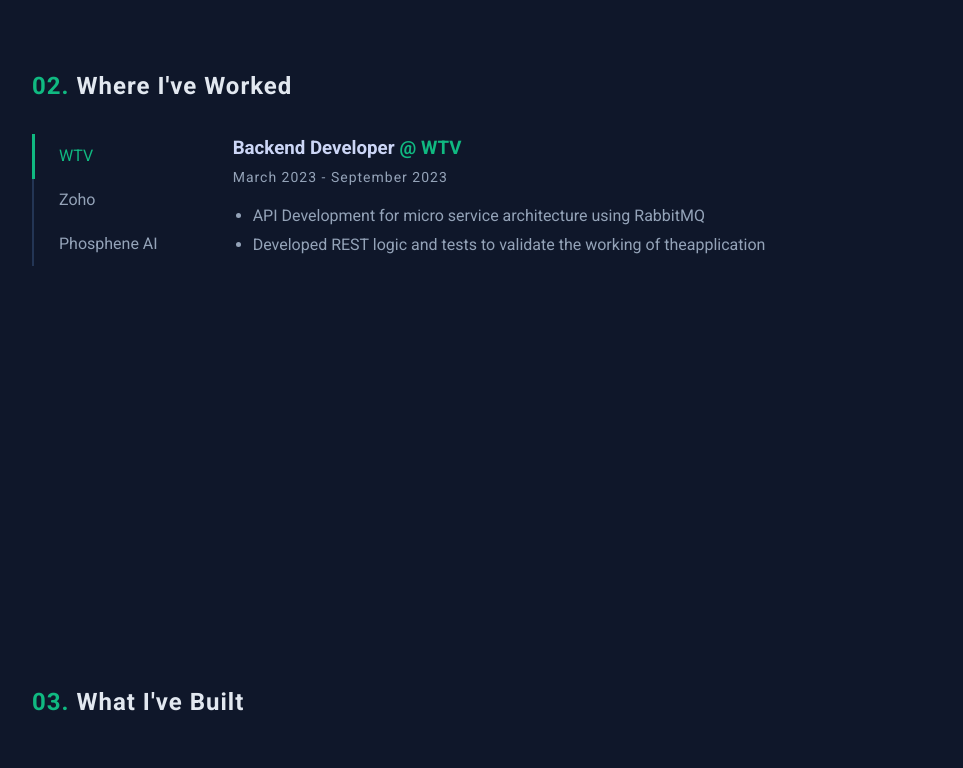
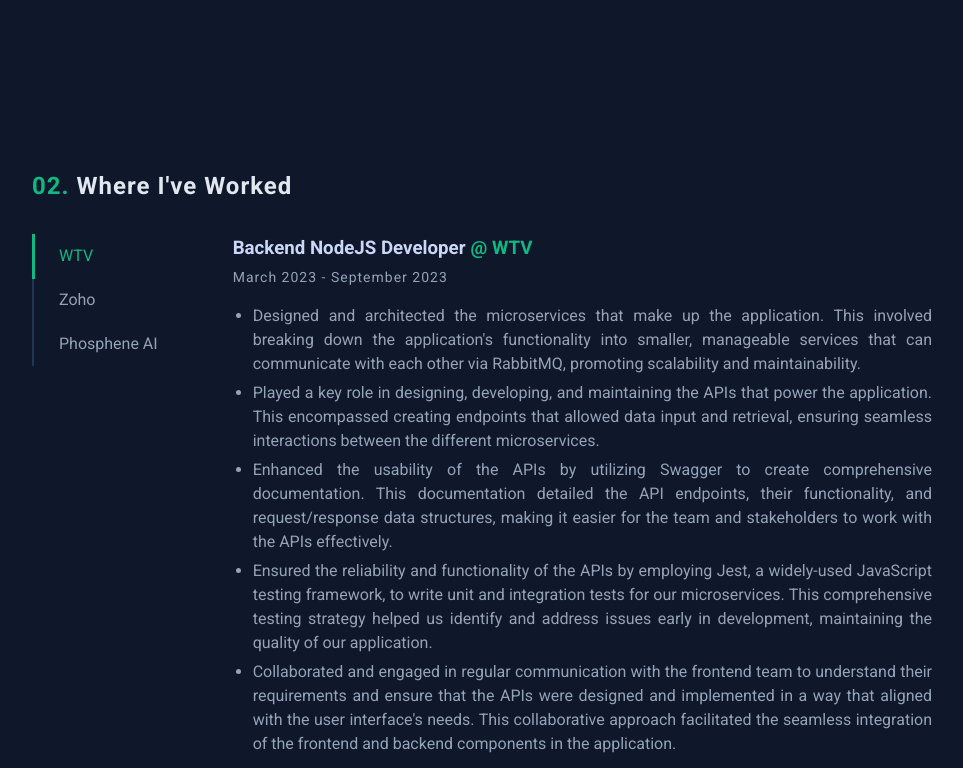
Before and after one commit to leanderpaul/leanderpaul.github.io, a Vue app: page / in a window 1280 px wide. Shown: the part 1460-2228 px from the top of the page, without its empty margins (158-1121 px from the left). Built offline with nearby package versions, Linux system fonts and the light colour scheme.

Commit message:
perf: optimized experience component

```diff
--- a/src/assets/main.css
+++ b/src/assets/main.css
@@ -104,9 +104,8 @@
 }
 
 .section {
-  scroll-margin-top: 90px;
   margin: 80px auto;
-  padding-top: 70px;
+  padding-top: 120px;
   max-width: 900px;
 }
 
--- a/src/data.ts
+++ b/src/data.ts
@@ -10,9 +10,9 @@
  * Defining types
  */
 
-interface WorkExperience {
-  fromDate: string;
-  toDate?: string;
+export interface Experience {
+  startDate: string;
+  endDate?: string;
   company: string;
   companyUrl?: string;
   designation: string;
@@ -40,36 +40,47 @@
  * Declaring the constants
  */
 
-export const workExperience: WorkExperience[] = [
+export const experiences: Experience[] = [
   {
-    fromDate: '03-2023',
-    toDate: '09-2023',
-    company: 'World Television (WTV)',
+    startDate: 'March 2023',
+    endDate: 'September 2023',
+    company: 'WTV',
     companyUrl: 'https://wtvglobal.com',
     designation: 'Backend NodeJS Developer',
     description: [
-      'API Development for micro service architecture using RabbitMQ',
-      'Developed REST logic and tests to validate the working of theapplication',
+      "Designed and architected the microservices that make up the application. This involved breaking down the application's functionality into smaller, manageable services that can communicate with each other via RabbitMQ, promoting scalability and maintainability.",
+      'Played a key role in designing, developing, and maintaining the APIs that power the application. This encompassed creating endpoints that allowed data input and retrieval, ensuring seamless interactions between the different microservices.',
+      'Enhanced the usability of the APIs by utilizing Swagger to create comprehensive documentation. This documentation detailed the API endpoints, their functionality, and request/response data structures, making it easier for the team and stakeholders to work with the APIs effectively.',
+      'Ensured the reliability and functionality of the APIs by employing Jest, a widely-used JavaScript testing framework, to write unit and integration tests for our microservices. This comprehensive testing strategy helped us identify and address issues early in development, maintaining the quality of our application.',
+      "Collaborated and engaged in regular communication with the frontend team to understand their requirements and ensure that the APIs were designed and implemented in a way that aligned with the user interface's needs. This collaborative approach facilitated the seamless integration of the frontend and backend components in the application.",
     ],
   },
   {
-    fromDate: '01-2020',
-    toDate: '08-2022',
-    company: 'Zoho Corporation',
+    startDate: 'January 2020',
+    endDate: 'August 2022',
+    company: 'Zoho',
     companyUrl: 'https://zoho.com',
     designation: 'Member Technical Staff',
-    description: ['API Development using XML for internal service teams', 'Maintained Redis Cache in Accounts for all API queries'],
+    description: [
+      'Maintained an application that played a critical role in the organization by overseeing Authentication and Authorization for other services. This application served as a fundamental microservice, establishing communication through REST APIs and XML data exchange, ensuring secure access to resources.',
+      "Created and maintained essential APIs vital for different service teams within the organization, addressing their specific requirements and enabling seamless interaction between systems. These APIs were instrumental in facilitating data transfer and user access, contributing to the overall effectiveness of the organization's services.",
+      "Managed the application's caching strategy, optimizing performance by reducing data redundancy and enhancing response times. This effort significantly improved the efficiency and responsiveness of the system, resulting in a smoother user experience.",
+      'Implemented SAML authentication within the application to bolster security and access control, safeguarding sensitive resources and data. This enhancement further solidified the robustness of the Authentication and Authorization mechanisms in place.',
+      'Wrote migration scripts to execute the seamless transfer of data from one database to another, ensuring data integrity and consistency. This data migration was essential for maintaining the continuity of services during database transitions.',
+      "Demonstrated a keen eye for detail by identifying and rectifying various bugs present in the application. These efforts not only improved the application's functionality but also enhanced the overall user experience, eliminating potential issues and bottlenecks.",
+    ],
   },
   {
-    fromDate: '04-2018',
-    toDate: '01-2020',
+    startDate: 'April 2018',
+    endDate: 'January 2020',
     company: 'Phosphene AI',
     designation: 'Full Stack Web Developer',
     description: [
-      'Maintained positive work ethic and commitment to providingexcellent service',
-      'Designed the API and Database design for the application',
-      'Developed the back-end server using Express, NodeJS andMongoDB',
-      'Deployed the application to AWS and setup the internal VPCnetworking routes and SSL certificates',
+      "Architected and created the web application, orchestrating the various components to ensure a coherent and efficient user experience. This included designing the application's structure, identifying key functionalities, and establishing the overall flow of data and interactions.",
+      "Orchestrated the creation and management of authentication and authorization systems within the backend application, as well as the development and maintenance of the essential APIs. This involved implementing secure access control, user authentication, and role-based permissions to safeguard sensitive data and resources, thereby enhancing the application's overall security.",
+      "Designed the database schema, meticulously defining the structure and relationships of the tables to support the application's data requirements. These decisions were instrumental in ensuring data integrity and efficient data retrieval, improving the overall performance of the application.",
+      "Developed the frontend React application to seamlessly interact with the backend, creating a cohesive user interface that facilitated a smooth and intuitive user experience. This included implementing data retrieval and display, user interactions, and dynamic content rendering to meet the application's requirements effectively.",
+      'Deployed the application in the AWS (Amazon Web Services) environment, ensuring it was accessible and reliable. This deployment encompassed configuring cloud infrastructure, managing resources, and optimizing application performance to provide users with a dependable and responsive web application.',
     ],
   },
 ];
--- a/src/pages/home/experience.component.vue
+++ b/src/pages/home/experience.component.vue
@@ -1,81 +1,49 @@
 <script lang="ts" setup>
 import { onMounted, reactive, ref } from 'vue';
+import { experiences, type Experience } from '@app/data';
 
-const activeTab = ref('wtv');
-const activeIndicatorStyle = reactive<{ top?: string; left?: string }>({});
-const getTabTitles = () => document.querySelectorAll('.tab-title button') as NodeListOf<HTMLButtonElement>;
-const getTabContents = () => document.querySelectorAll('.tab-content > div') as NodeListOf<HTMLDivElement>;
-const activate = (state: boolean, element: HTMLElement) => (state ? element.classList.add('active') : element.classList.remove('active'));
+const activeTab = ref(experiences[0] as Experience);
+const activeIndicatorStyle = reactive<{ top: string; left: string; display?: 'none' }>({ top: '1000px', left: '0px', display: 'none' });
 
-function handleClick(event: MouseEvent) {
+function handleClick(event: MouseEvent, experience: Experience) {
+  activeTab.value = experience;
   const btn = event.target as HTMLButtonElement;
   activeIndicatorStyle.top = `${btn.offsetTop}px`;
   activeIndicatorStyle.left = `${btn.offsetLeft}px`;
-  activeTab.value = btn.dataset.target as string;
-  getTabTitles().forEach(tabTitle => activate(btn === tabTitle, tabTitle));
-  getTabContents().forEach(tabContent => activate(btn.dataset.target === tabContent.id, tabContent));
 }
 
-function handleResize() {
-  const tabTitles = getTabTitles();
-  const activeTabTitle = tabTitles[Array.from(tabTitles).findIndex(tabTitle => tabTitle.dataset.target === activeTab.value)];
+function positionActiveIndicator() {
+  const activeTabTitle = document.querySelector('.tab-title > .active') as HTMLButtonElement;
   activeIndicatorStyle.top = `${activeTabTitle.offsetTop}px`;
   activeIndicatorStyle.left = `${activeTabTitle.offsetLeft}px`;
+  activeIndicatorStyle.display = undefined;
 }
 
-onMounted(() => {
-  const tabTitles = getTabTitles();
-  tabTitles.forEach(tabTitle => tabTitle.addEventListener('click', handleClick));
-  window.addEventListener('resize', handleResize);
-  window.addEventListener('load', handleResize);
-});
+onMounted(() => (window.addEventListener('resize', positionActiveIndicator), positionActiveIndicator()));
 </script>
 <template>
   <div id="experience" class="section">
     <div class="heading">Where I've Worked</div>
     <div class="content">
       <div class="tab-title">
-        <button class="active" data-target="wtv">WTV</button>
-        <button data-target="zoho">Zoho</button>
-        <button data-target="phosphene-ai">Phosphene AI</button>
+        <button
+          v-for="experience in experiences"
+          :class="{ active: activeTab.company === experience.company }"
+          @click="handleClick($event, experience)"
+        >
+          {{ experience.company }}
+        </button>
         <div :style="activeIndicatorStyle" class="active-indicator"></div>
       </div>
       <div class="tab-content">
-        <div id="wtv" class="active">
-          <h3>
-            <span>Backend Developer</span>
-            <span class="company">@ <a href="https://wtvglobal.com" target="_blank">WTV</a></span>
-          </h3>
-          <p>March 2023 - September 2023</p>
-          <ul>
-            <li>API Development for micro service architecture using RabbitMQ</li>
-            <li>Developed REST logic and tests to validate the working of theapplication</li>
-          </ul>
-        </div>
-        <div id="zoho">
-          <h3>
-            <span>Member Technical Staff</span>
-            <span class="company">@ <a href="https://zoho.com" target="_blank">Zoho</a></span>
-          </h3>
-          <p>January 2020 - August 2022</p>
-          <ul>
-            <li>API Development using XML for internal service teams</li>
-            <li>Maintained Redis Cache in Accounts for all API queries</li>
-          </ul>
-        </div>
-        <div id="phosphene-ai">
-          <h3>
-            <span>Full Stack Developer</span>
-            <span class="company">@ <a href="https://www.linkedin.com/company/phosphene-ai" target="_blank">Phosphene AI</a></span>
-          </h3>
-          <p>April 2018 - January 2020</p>
-          <ul>
-            <li>Maintained positive work ethic and commitment to providingexcellent service</li>
-            <li>Designed the API and Database design for the application</li>
-            <li>Developed the back-end server using Express, NodeJS andMongoDB</li>
-            <li>Deployed the application to AWS and setup the internal VPCnetworking routes and SSL certificates</li>
-          </ul>
-        </div>
+        <h3>
+          <span>{{ activeTab.designation }}</span>
+          <a class="company" :href="activeTab.companyUrl" target="_blank">{{ activeTab.company }}</a>
+        </h3>
+        <p>{{ activeTab.startDate }} - {{ activeTab.endDate }}</p>
+        <ul>
+          <li v-for="item in activeTab.description">{{ item }}</li>
+        </ul>
       </div>
     </div>
   </div>
@@ -85,7 +53,7 @@
   display: flex;
   gap: 50px;
   text-align: justify;
-  height: 400px;
+  height: 600px;
 }
 
 .tab-title {
@@ -125,17 +93,13 @@
   flex-grow: 1;
 }
 
-.tab-content > div {
-  display: none;
-}
-
-.tab-content > div.active {
-  display: block;
-}
-
 .tab-content .company {
   margin-left: 5px;
   color: var(--color-primary);
+}
+
+.tab-content .company::before {
+  content: '@ ';
 }
 
 .tab-content .company a {
@@ -169,8 +133,10 @@
     flex-shrink: 0;
     border-bottom: 2px solid #233554;
   }
+
   .content {
     flex-direction: column;
+    height: 1100px;
   }
 
   .active-indicator {
--- a/tsconfig.json
+++ b/tsconfig.json
@@ -44,5 +44,5 @@
     /** Completeness */
     "skipLibCheck": true
   },
-  "include": ["src/**/*.(ts|vue)", "env.d.ts"]
+  "include": ["src/**/*", "env.d.ts"]
 }
```
